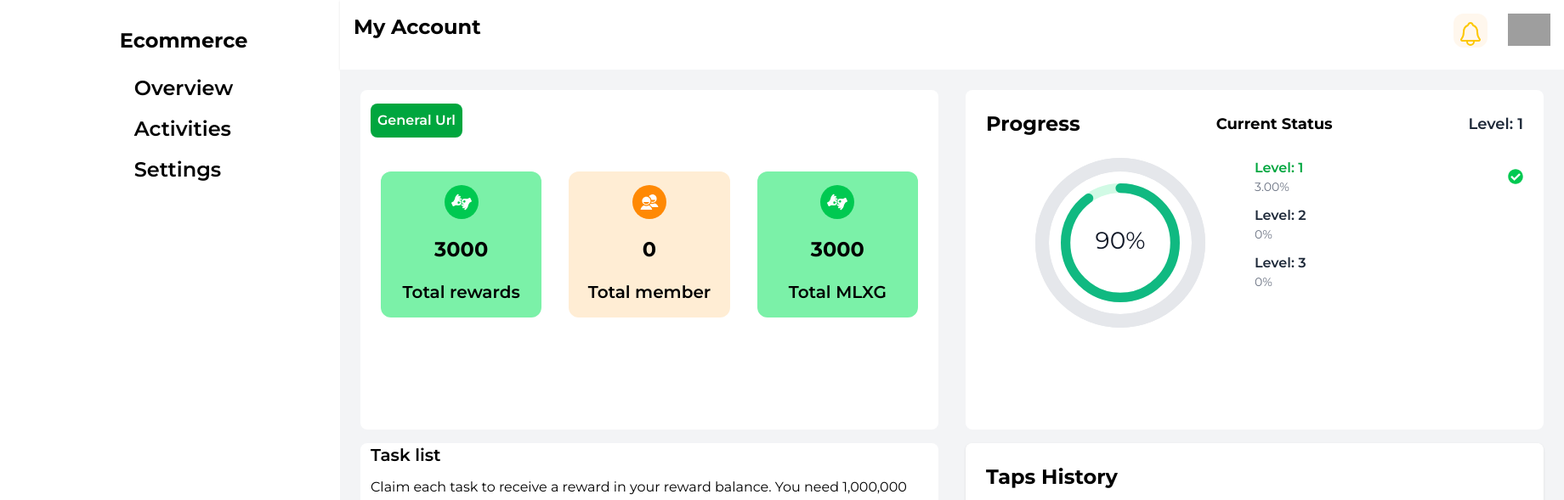
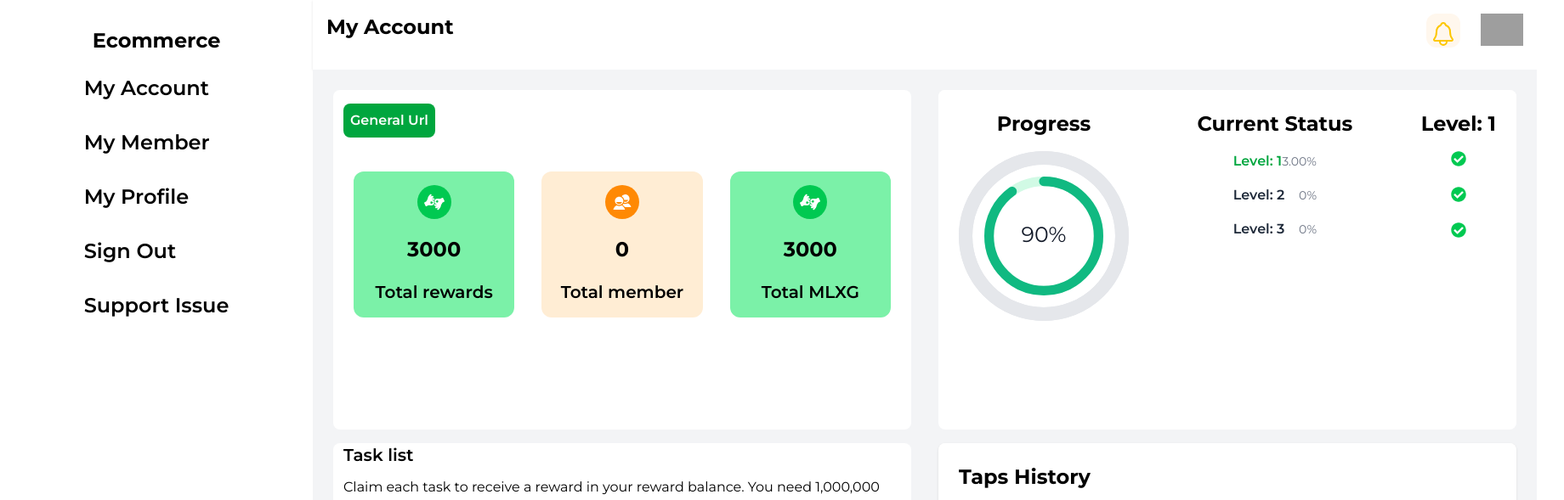
Before and after one commit to shahidgthub/Ecommerce, a React (Vite) app: page /dashboard in a window 1280 px wide. Shown: the top 589 px of the page at 85% size, 1840 px wide, since content can reach past the window. Built offline with nearby package versions, Linux system fonts and the light colour scheme; grey boxes are pictures that could not be loaded.

Commit message:
some dashbard responsive issue?

```diff
--- a/src/components/Graph/index.jsx
+++ b/src/components/Graph/index.jsx
@@ -1,8 +1,15 @@
 import React from 'react';
-import { BarChart, Bar, XAxis, YAxis, CartesianGrid, Tooltip, Legend, ResponsiveContainer } from 'recharts';
+import {
+  BarChart,
+  Bar,
+  XAxis,
+  YAxis,
+  CartesianGrid,
+  Tooltip,
+  Legend,
+  ResponsiveContainer,
+} from 'recharts';
 
-const Graph = () => {
-  // Data for Taps History
 const data = [
   { week: 'Week 1', target: 100, yourTaps: 90 },
   { week: 'Week 2', target: 120, yourTaps: 110 },
@@ -13,37 +20,23 @@ const Graph = () => {
   { week: 'Week 7', target: 170, yourTaps: 160 },
 ];
 
+const Graph = () => {
   return (
-    <div className='w-full bg-white rounded-lg shadow p-6'>
-      <h1 className='text-2xl font-bold mb-6'>Taps History</h1>
+    <div className="w-full bg-white rounded-lg shadow p-4 sm:p-6">
+      <h1 className="text-2xl font-bold mb-4">Taps History</h1>
 
-      {/* Taps Target vs Your Taps Graph */}
-      <ResponsiveContainer width="100%" height={400}>
+      <div className="w-full h-[250px] sm:h-[300px]">
+        <ResponsiveContainer width="100%" height="100%">
           <BarChart data={data}>
             <CartesianGrid strokeDasharray="3 3" />
             <XAxis dataKey="week" />
             <YAxis />
             <Tooltip />
             <Legend />
-          <Bar dataKey="target" fill="#10b981" />
-          <Bar dataKey="yourTaps" fill="#3b82f6" />
+            <Bar dataKey="target" fill="#10b981" name="Target" />
+            <Bar dataKey="yourTaps" fill="#3b82f6" name="Your Taps" />
           </BarChart>
         </ResponsiveContainer>
-
-      {/* Taps History Data Below */}
-      <div className='mt-6'>
-        <h2 className='text-lg font-semibold text-gray-800'>Your Taps vs Target Taps</h2>
-        <div className='space-y-3'>
-          {data.map((entry, index) => (
-            <div key={index} className='flex justify-between items-center'>
-              <p className='text-gray-800 font-semibold'>{entry.week}</p>
-              <div className='flex gap-4'>
-                <p className='text-sm text-gray-500'>Target: {entry.target}</p>
-                <p className='text-sm text-gray-500'>Your Taps: {entry.yourTaps}</p>
-              </div>
-            </div>
-          ))}
-        </div>
       </div>
     </div>
   );
--- a/src/components/Main/index.jsx
+++ b/src/components/Main/index.jsx
@@ -10,6 +10,7 @@ import { FaYoutube } from "react-icons/fa";
 import ProgressDashboard from '../ProgrssDashboard';
 import { FaCheckCircle } from "react-icons/fa";
 import Graph from '../Graph';
+// import Pagination from '../Pagination';
 
 
 
@@ -24,10 +25,10 @@ const Main = () => {
   return (
     <div>
       {/* section 1 */}
-<section className=" flex  gap-8">
-            <div className='w-[680px] h-[400px] bg-white rounded-lg'>
+<section className=" flex  gap-8 lg:flex-nowrap flex-wrap">
+            <div className='lg:w-[680px] md:w-[600px] w-[320px] h-[400px] bg-white rounded-lg'>
               <button className='text-white bg-green-600 p-2 px-2 mt-4 rounded-lg mx-3  font-semibold'> General Url</button>
-              <div className='flex gap-8 py-6 mx-6 mt-4'>
+              <div className='flex gap-8 py-6 mx-6 mt-4 lg:flex-nowrap flex-wrap'>
                 <div className='w-[200px] bg-green-300 flex flex-col items-center space-y-5 rounded-xl py-4'>
                <div className='w-[40px] h-[40px] bg-green-500 rounded-full flex items-center justify-center '>
  <FaAmericanSignLanguageInterpreting className='text-[24px] text-white'/>
@@ -65,7 +66,7 @@ const Main = () => {
               {/* <h1 className='text-2xl font-bold pt-4 px-3'>Progress</h1> */}
 
               <ProgressDashboard/>
-
+              {/* <Pagination/> */}
 
             </div>
 
@@ -73,8 +74,8 @@ const Main = () => {
 
           {/* Section 2: Recent Activities */}
           <section className="mt-4">
-            <div className='flex gap-8'>
-            <div className='w-[680px] bg-white rounded-lg'>
+            <div className='flex gap-8 lg:flex-nowrap flex-wrap'>
+            <div className='lg:w-[680px] md:w-[600px] w-[320px] bg-white rounded-lg'>
               <div className='px-3'>
               <h1 className='text-xl font-semibold'>Task list</h1>
               <p className=' pt-3'>
@@ -206,7 +207,7 @@ const Main = () => {
 </div>
 
             </div>
-            <div className='w-[680px] bg-white rounded-lg'>
+            <div className='lg:w-[680px] md:w-[600px] w-[320px] bg-white rounded-lg'>
               <Graph/>
             </div>
             </div>
--- /dev/null
+++ b/src/components/Pagination.jsx
@@ -0,0 +1,33 @@
+import React from 'react'
+import {
+    Pagination as PaginationUI,
+    PaginationContent,
+    PaginationEllipsis,
+    PaginationItem,
+    PaginationLink,
+    PaginationNext,
+    PaginationPrevious,
+} from "@/components/ui/pagination"
+
+const PaginationComponent = () => {
+  return (
+    <PaginationUI>
+      <PaginationContent>
+        <PaginationItem>
+          <PaginationPrevious href="#" />
+        </PaginationItem>
+        <PaginationItem>
+          <PaginationLink href="#">1</PaginationLink>
+        </PaginationItem>
+        <PaginationItem>
+          <PaginationEllipsis />
+        </PaginationItem>
+        <PaginationItem>
+          <PaginationNext href="#" />
+        </PaginationItem>
+      </PaginationContent>
+    </PaginationUI>
+  )
+}
+
+export default PaginationComponent
--- a/src/components/ProgrssDashboard/index.jsx
+++ b/src/components/ProgrssDashboard/index.jsx
@@ -7,21 +7,16 @@ const ProgressDashboard = () => {
   const progressValue = 90;
 
   return (
-    <div className='w-[680px]  p-6'>
+    <div className='w-full max-w-6xl p-4 sm:p-6 bg-white rounded-lg'>
+      {/* Main container with flexbox to position the sections horizontally */}
+      <div className='flex justify-between'>
 
-      {/* Top Row */}
-      <div className='flex justify-between items-center mb-6'>
-        <h1 className='text-2xl font-bold'>Progress</h1>
-        <p className='text-lg  font-bold'>Current Status</p>
-        <p className='text-lg font-semibold text-gray-800'>Level: 1</p>
-      </div>
-
-      {/* Two Sections Side by Side */}
-      <div className='flex justify-between mb-8'>
-
+        {/* Progress Section */}
+        <div className='flex flex-col items-center'>
+          <h1 className='text-2xl font-bold mb-4'>Progress</h1>
           {/* Progress Circle */}
-        <div className='w-[340px] flex justify-center'>
-          <div className="relative w-[200px] h-[200px]">
+          <div className="relative w-[180px] h-[180px] sm:w-[200px] sm:h-[200px]">
+            {/* Background Circle */}
             <div className="absolute top-0 left-0 w-full h-full">
               <CircularProgressbar
                 value={100}
@@ -31,7 +26,8 @@ const ProgressDashboard = () => {
                 })}
               />
             </div>
-            <div className="absolute top-[30px] left-[30px] w-[140px] h-[140px]">
+            {/* Foreground Circle with progress value */}
+            <div className="absolute top-[20px] left-[20px] w-[140px] h-[140px] sm:top-[30px] sm:left-[30px]">
               <CircularProgressbar
                 value={progressValue}
                 text={`${progressValue}%`}
@@ -39,42 +35,47 @@ const ProgressDashboard = () => {
                   pathColor: "#10b981",
                   trailColor: "#d1fae5",
                   textColor: "#111827",
-                  textSize: '20px',
+                  textSize: '18px',
                 })}
               />
             </div>
           </div>
         </div>
 
-        {/* Level Info */}
-        <div className='w-[340px]'>
-          <div className='space-y-3'>
+        {/* Current Status Section */}
+        <div className='flex flex-col items-center'>
+          <h1 className='text-2xl font-bold mb-4'>Current Status</h1>
+          {/* Level Information */}
+          <div className="space-y-4">
             {/* Level 1 */}
             <div className='flex justify-between items-center'>
-              <div>
               <p className='text-green-600 font-semibold'>Level: 1</p>
               <p className='text-sm text-gray-500'>3.00%</p>
             </div>
-              <FaCheckCircle className="text-green-500 text-lg" />
-            </div>
-
             {/* Level 2 */}
             <div className='flex justify-between items-center'>
-              <div>
               <p className='text-gray-800 font-semibold'>Level: 2</p>
               <p className='text-sm text-gray-500'>0%</p>
             </div>
-            </div>
-
             {/* Level 3 */}
             <div className='flex justify-between items-center'>
-              <div>
               <p className='text-gray-800 font-semibold'>Level: 3</p>
               <p className='text-sm text-gray-500'>0%</p>
             </div>
           </div>
         </div>
+
+        {/* Level 1 Icon Section */}
+        <div className='flex flex-col items-center'>
+          <h1 className='text-2xl font-bold mb-4 '>Level: 1</h1>
+          {/* Icon for Level 1 */}
+          <div className='space-y-6'>
+          <FaCheckCircle className="text-green-500 text-lg" />
+          <FaCheckCircle className="text-green-500 text-lg" />
+          <FaCheckCircle className="text-green-500 text-lg" />
 </div>
+        </div>
+
       </div>
 
     </div>
--- a/src/components/Sidebar/index.jsx
+++ b/src/components/Sidebar/index.jsx
@@ -3,14 +3,18 @@ import React from 'react'
 const Sidebar = () => {
   return (
     <div>
- <aside className=" w-100 p-4   h-screen hidden md:block">
+ <aside className=" w-84 p-4   h-screen hidden md:block">
  <h1 className='text-2xl font-bold text-center '>Ecommerce</h1>
 
           <nav className='flex justify-center pt-6'>
-            <ul className="space-y-4 text-2xl font-semibold">
-              <li><a href="#" className="hover:text-blue-400">Overview</a></li>
-              <li><a href="#" className="hover:text-blue-400">Activities</a></li>
-              <li><a href="#" className="hover:text-blue-400">Settings</a></li>
+            <ul className="space-y-8 text-2xl font-semibold">
+              <li><a href="#" className="hover:text-blue-400">My Account</a></li>
+              <li><a href="#" className="hover:text-blue-400">My Member </a></li>
+              <li><a href="#" className="hover:text-blue-400">My Profile</a></li>
+              <li><a href="#" className="hover:text-blue-400">Sign Out</a></li>
+              <li><a href="#" className="hover:text-blue-400">Support Issue</a></li>
+
+
             </ul>
           </nav>
         </aside>
```
Lines whose indentation alone changed are shown as unchanged.
